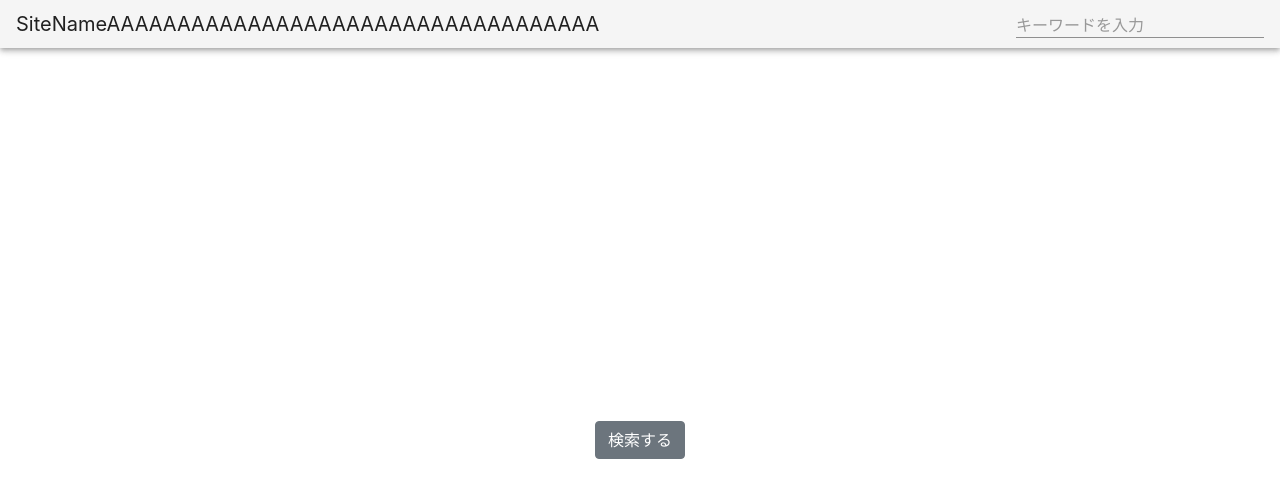
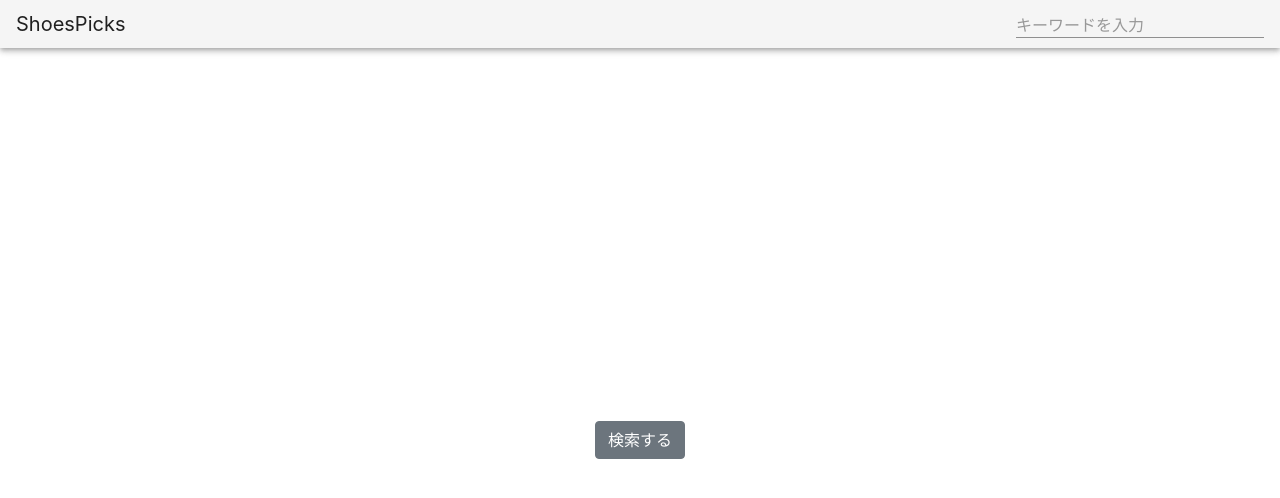
Before and after one commit to shoespicks/shoespicks, a Nuxt app: page / in a window 1280 px wide. Shown: the top 498 px of the page. Built offline with nearby package versions, Linux system fonts and the light colour scheme.

Commit message:
change sitename

```diff
--- a/components/shared/myHeader.vue
+++ b/components/shared/myHeader.vue
@@ -18,7 +18,7 @@ export default {
   },
   data() {
     return {
-      siteName: "SiteNameAAAAAAAAAAAAAAAAAAAAAAAAAAAAAAAAAAA",
+      siteName: "ShoesPicks",
     };
   },
 };
```
